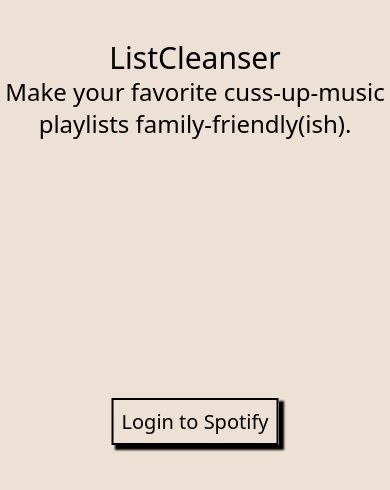
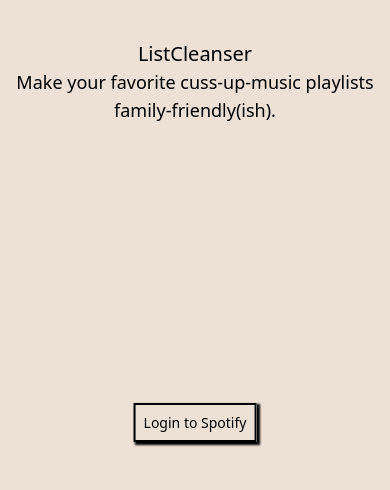
Before and after one commit to internetdrew/list-cleanser, a Next.js app: page / in a window 390 px wide. Shown: the top 490 px of the page. Built offline with nearby package versions, Linux system fonts and the light colour scheme.

Commit message:
improve mobile text sizing

```diff
--- a/pages/index.js
+++ b/pages/index.js
@@ -1,20 +1,17 @@
-import Head from 'next/head';
-import Image from 'next/image';
-
 export default function Home() {
   return (
     <>
       <section className='bg-[#ede0d4] h-screen overflow-y-hidden relative'>
         <div className='text-center py-10'>
-          <h1 className='text-3xl'>ListCleanser</h1>
-          <p className='text-2xl'>
+          <h1 className='text-xl sm:text-2xl'>ListCleanser</h1>
+          <p className='text-lg sm:text-xl'>
             Make your favorite cuss-up-music playlists family-friendly(ish).
           </p>
         </div>
         <div className='text-center absolute top-1/2 left-1/2 transform -translate-x-1/2 -translate-y-1/2'>
           <a
             href=''
-            className='p-2 border-solid border-2 border-black text-xl shadow-[4px_4px_2px_1px_rgb(0,0,0,1)]'
+            className='p-2 border-solid border-2 border-black text-sm sm:text-lg shadow-[2px_2px_2px_1px_rgb(0,0,0,1)]'
           >
             Login to Spotify
           </a>
```
